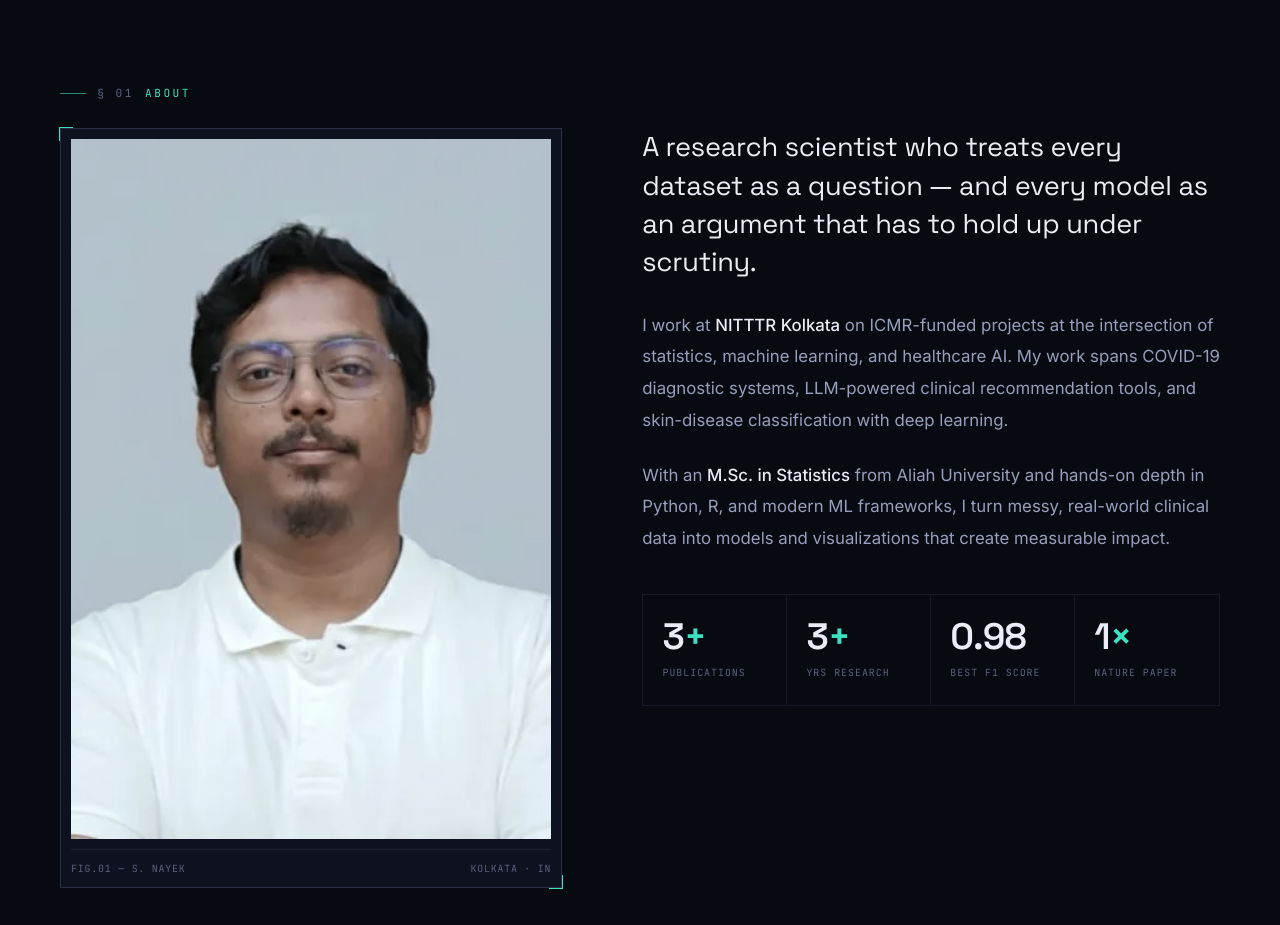
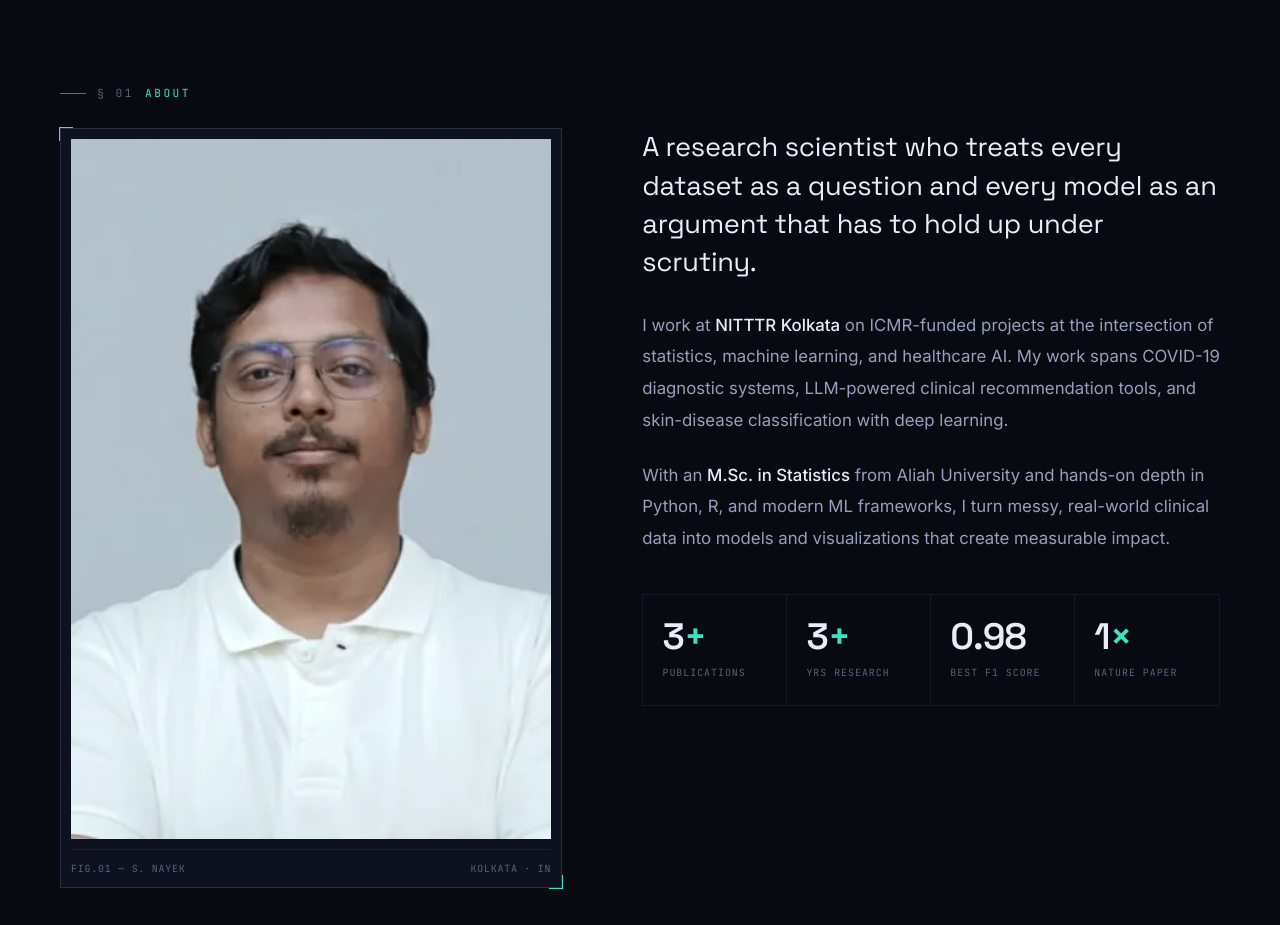
Before and after one commit to Sumit-Nayek/Portfolio_1, a plain HTML site: page index.html in a window 1280 px wide. Shown: the part 940-1865 px from the top of the page. Drawn offline with Linux system fonts and the light colour scheme; a script that the page names is missing.

Commit message:
Fix punctuation in lead paragraph

```diff
--- a/index.html
+++ b/index.html
@@ -334,7 +334,7 @@
           </div>
         </div>
         <div class="about__body">
-          <p class="lead rv">A research scientist who treats every dataset as a question — and every model as an argument that has to hold up under scrutiny.</p>
+          <p class="lead rv">A research scientist who treats every dataset as a question and every model as an argument that has to hold up under scrutiny.</p>
           <p class="rv rv-d1">I work at <b>NITTTR Kolkata</b> on ICMR-funded projects at the intersection of statistics, machine learning, and healthcare AI. My work spans COVID-19 diagnostic systems, LLM-powered clinical recommendation tools, and skin-disease classification with deep learning.</p>
           <p class="rv rv-d2">With an <b>M.Sc. in Statistics</b> from Aliah University and hands-on depth in Python, R, and modern ML frameworks, I turn messy, real-world clinical data into models and visualizations that create measurable impact.</p>
           <div class="about__stats rv rv-d3">
```
